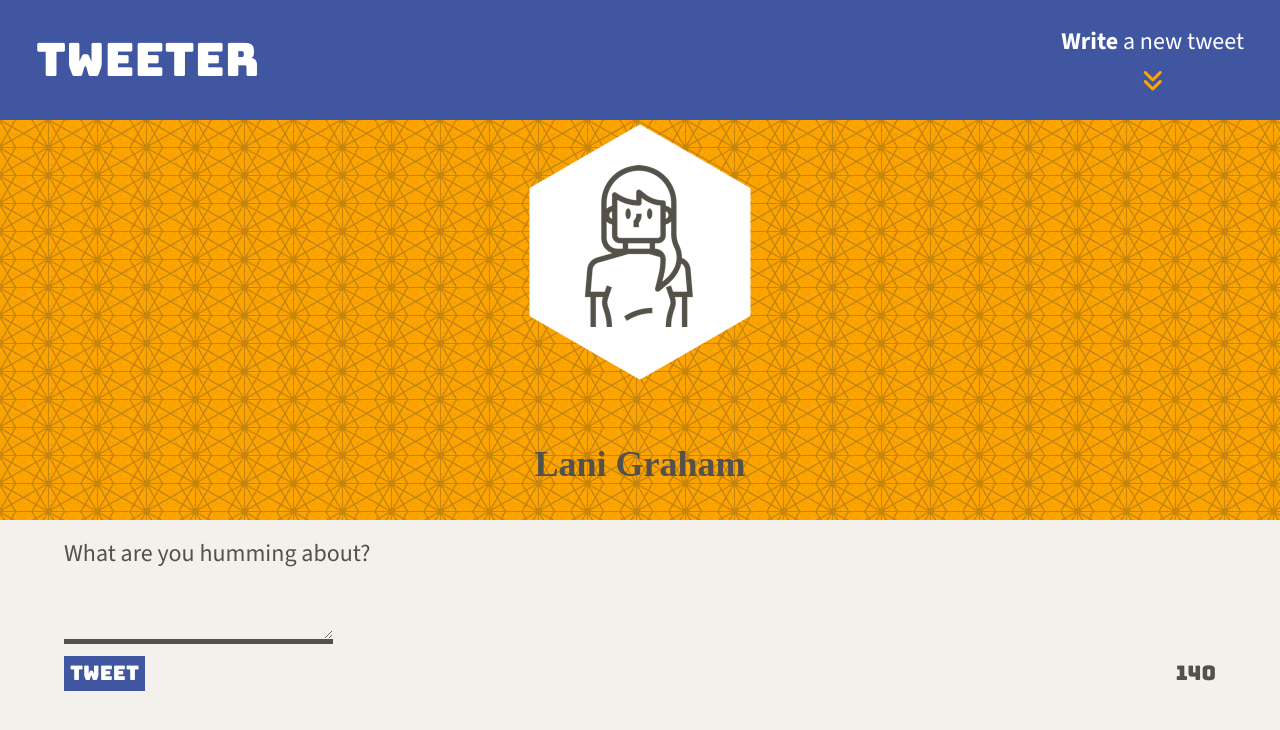
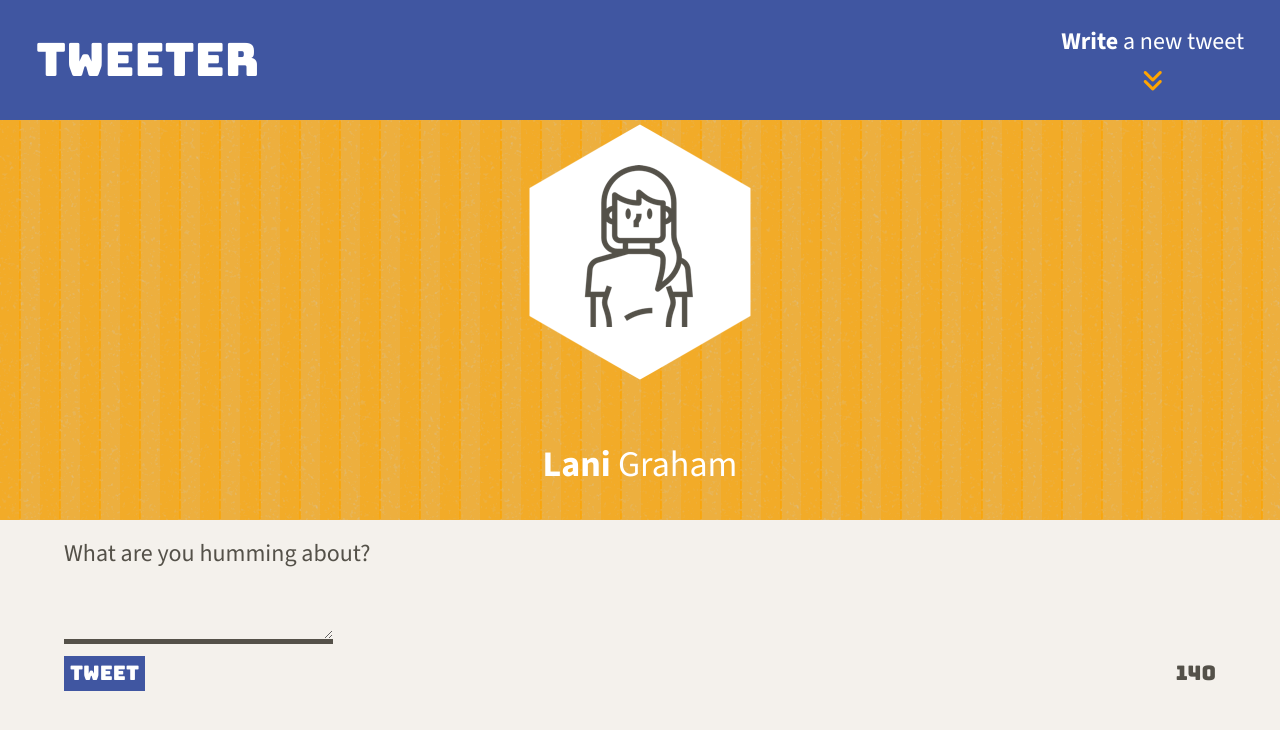
Before and after one commit to oatmilkies/tweeter, a website: page public/index.html in a window 1280 px wide. Drawn offline with nearby package versions, Linux system fonts and the light colour scheme.

Commit message:
Refactor header styling

```diff
--- a/public/index.html
+++ b/public/index.html
@@ -48,7 +48,7 @@
     </div>
     <br>
     <div>
-      <h2>Lani Graham</h2>
+      <h2 class="user-name"><b>Lani</b> Graham</h2>
     </div>
   </header>
 
--- a/public/styles/header.css
+++ b/public/styles/header.css
@@ -6,5 +6,13 @@
   height: 400px;
   margin-top: 120px;
   background-color: orange;
-  background-image: url("./black-thread.png");
+  background-image: url("./crisp-paper-ruffles.png");
 }
+
+.user-name {
+  font-family: "Source Sans 3", sans-serif;
+  font-optical-sizing: auto;
+  font-weight: normal;
+  font-style: normal;
+  color: white;
+}
--- a/server/data-files/initial-tweets.json
+++ b/server/data-files/initial-tweets.json
@@ -8,7 +8,7 @@
     "content": {
       "text": "If I have seen further it is by standing on the shoulders of giants"
     },
-    "created_at": 1710206710714
+    "created_at": 1710206979048
   },
   {
     "user": {
@@ -19,6 +19,6 @@
     "content": {
       "text": "Je pense , donc je suis"
     },
-    "created_at": 1710293110714
+    "created_at": 1710293379048
   }
 ]
```
Also changed, not shown: public/styles/asfalt-dark.png (added), public/styles/black-thread.png (deleted), public/styles/crisp-paper-ruffles.png (added), 1 other file.
